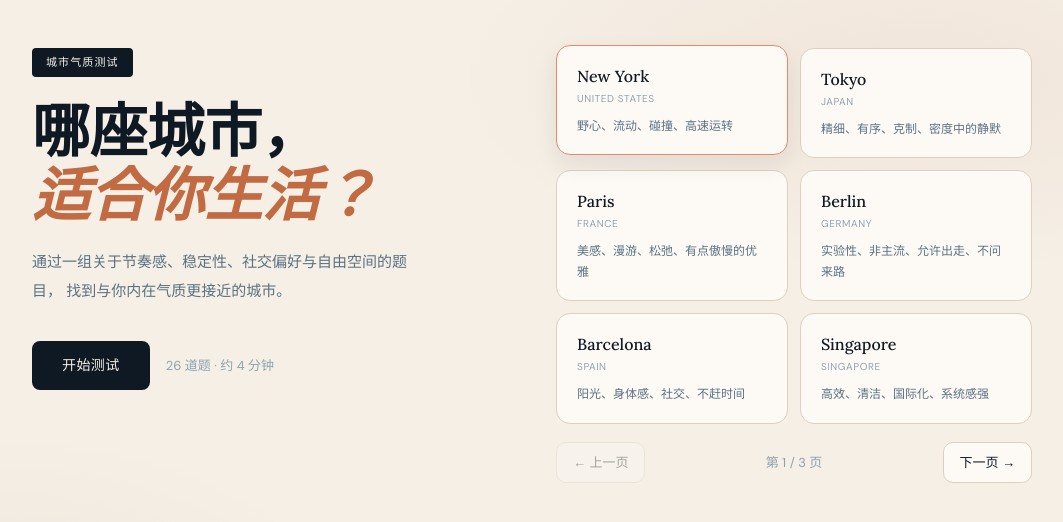
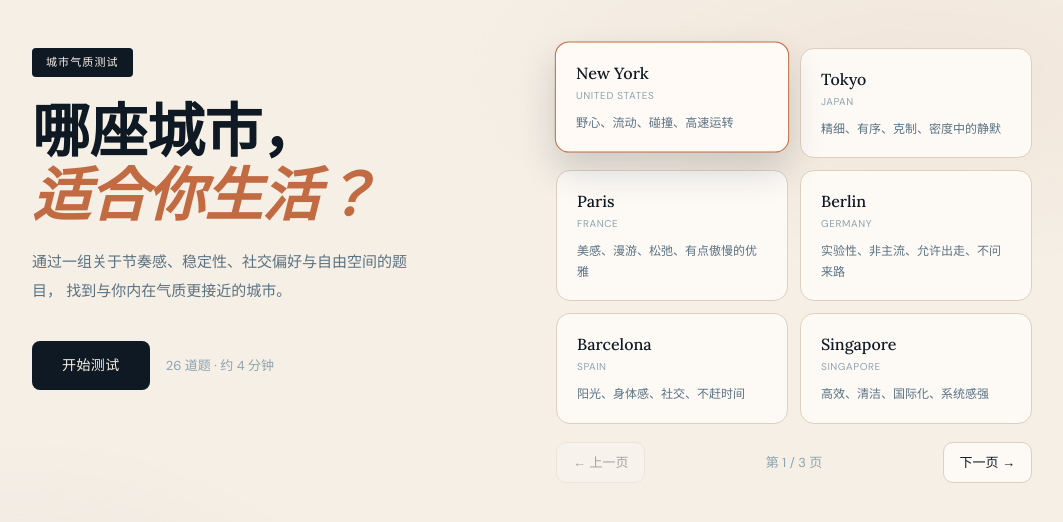
Before and after one commit to Qiunian-Lin/city-test, a Next.js app in the folder city-test/: page / in a window 1280 px wide. In both pictures the pointer is over the button 780 px from the left and 103 px from the top of the page. Shown: the top 522 px of the page, without its empty margins (108-1171 px from the left). Built offline with nearby package versions, Linux system fonts and the light colour scheme.

Commit message:
Update page.module.css

```diff
--- a/city-test/app/page.module.css
+++ b/city-test/app/page.module.css
@@ -140,9 +140,10 @@
 }
 
 .cityCardSm:hover {
-  border-color: var(--terra2);
-  transform: translateY(-3px);
-  box-shadow: 0 10px 24px rgba(15, 25, 35, 0.08);
+  border-color: var(--terra);
+  background: #fffaf6;
+  transform: translateY(-6px) scale(1.01);
+  box-shadow: 0 18px 36px rgba(15, 25, 35, 0.16);
 }
 
 .cityNameSm {
```
